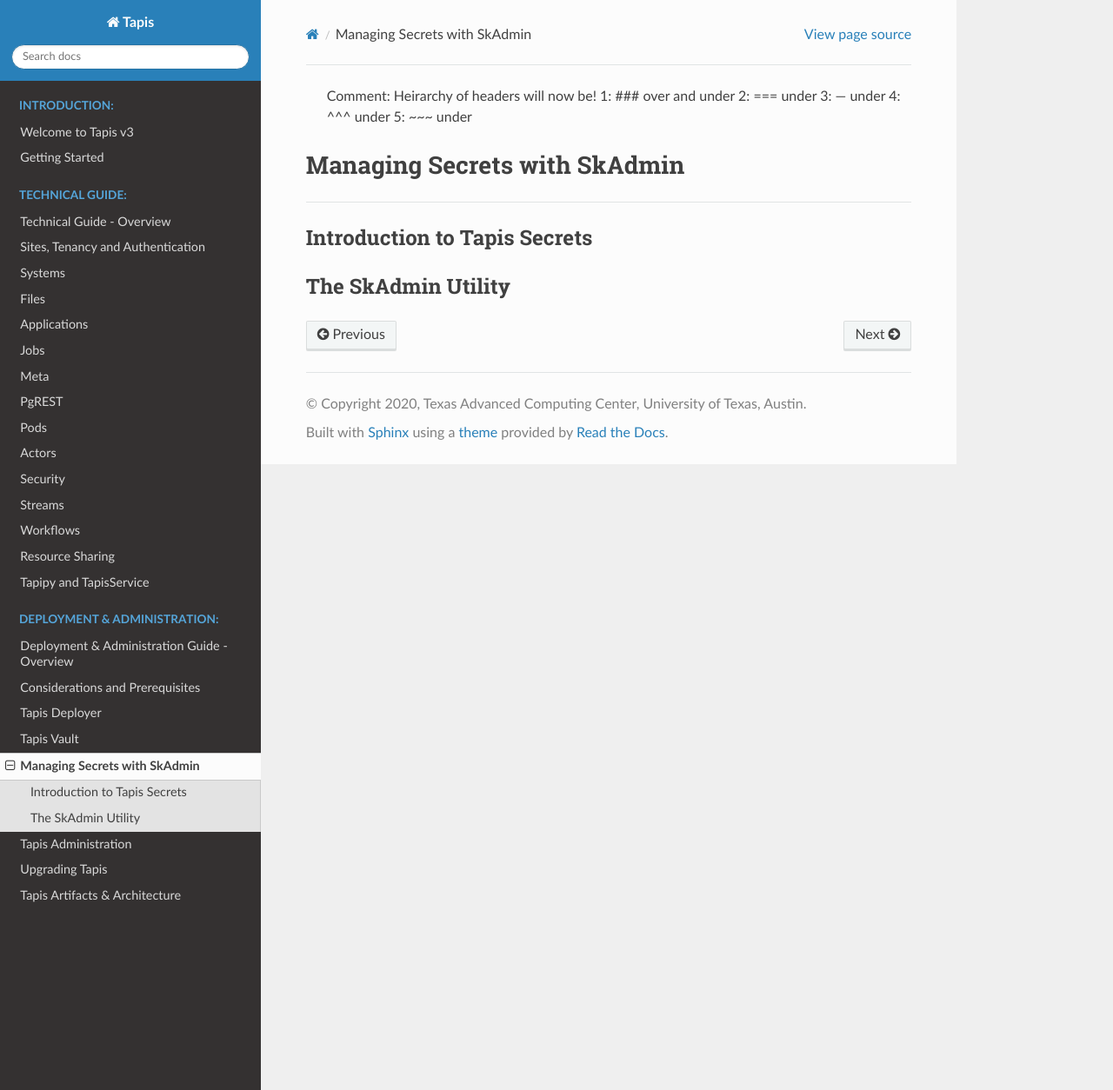
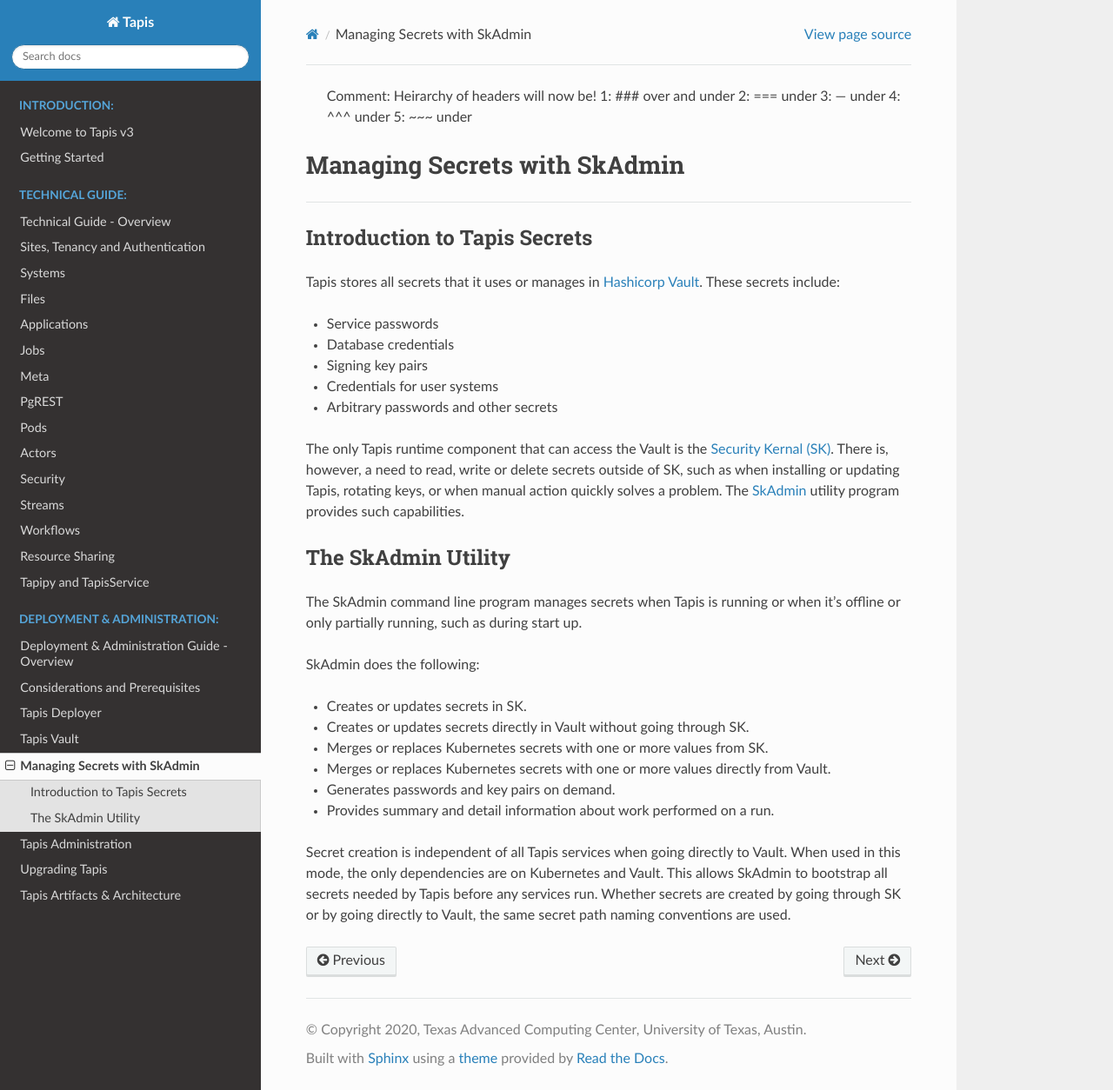
Before and after one commit to tapis-project/documentation, a Sphinx documentation site: the page built from source/deployment/secrets.rst, in a window 1280 px wide and 1254 px high. Shown: the whole window at 87% size. Built offline with Sphinx 7.4.7 and the Read the Docs theme 2.0.0, drawn with Linux system fonts in a browser that asks for light colours.

Commit message:
SkAdmin intro

```diff
--- a/source/deployment/secrets.rst
+++ b/source/deployment/secrets.rst
@@ -25,7 +25,29 @@
 Introduction to Tapis Secrets
 =============================
 
+Tapis stores all secrets that it uses or manages in `Hashicorp Vault <vault.html>`_.  These secrets include:
+
+- Service passwords
+- Database credentials
+- Signing key pairs
+- Credentials for user systems
+- Arbitrary passwords and other secrets
+
+The only Tapis runtime component that can access the Vault is the `Security Kernal (SK) <../technical/security.html>`_.  There is, however, a need to read, write or delete secrets outside of SK, such as when installing or updating Tapis, rotating keys, or when manual action quickly solves a problem.  The `SkAdmin <https://github.com/tapis-project/tapis-security/tree/dev/tapis-securitylib/src/main/java/edu/utexas/tacc/tapis/security/commands>`_ utility program provides such capabilities.
 
 
 The SkAdmin Utility
 ===================
+
+The SkAdmin command line program manages secrets when Tapis is running or when it's offline or only partially running, such as during start up.
+
+SkAdmin does the following:
+
+- Creates or updates secrets in SK.
+- Creates or updates secrets directly in Vault without going through SK.
+- Merges or replaces Kubernetes secrets with one or more values from SK.
+- Merges or replaces Kubernetes secrets with one or more values directly from Vault.
+- Generates passwords and key pairs on demand.
+- Provides summary and detail information about work performed on a run.
+
+Secret creation is independent of all Tapis services when going directly to Vault.  When used in this mode, the only dependencies are on Kubernetes and Vault.  This allows SkAdmin to bootstrap all secrets needed by Tapis before any services run.  Whether secrets are created by going through SK or by going directly to Vault, the same secret path naming conventions are used.
```
